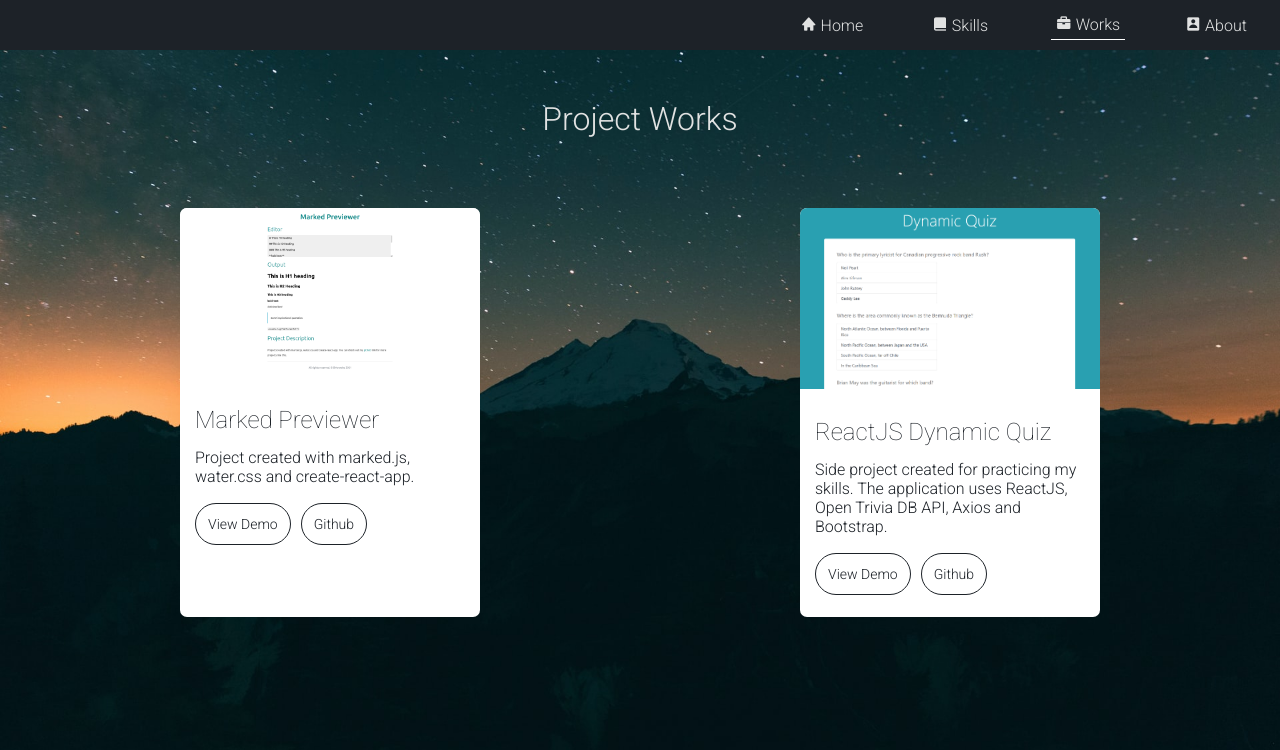
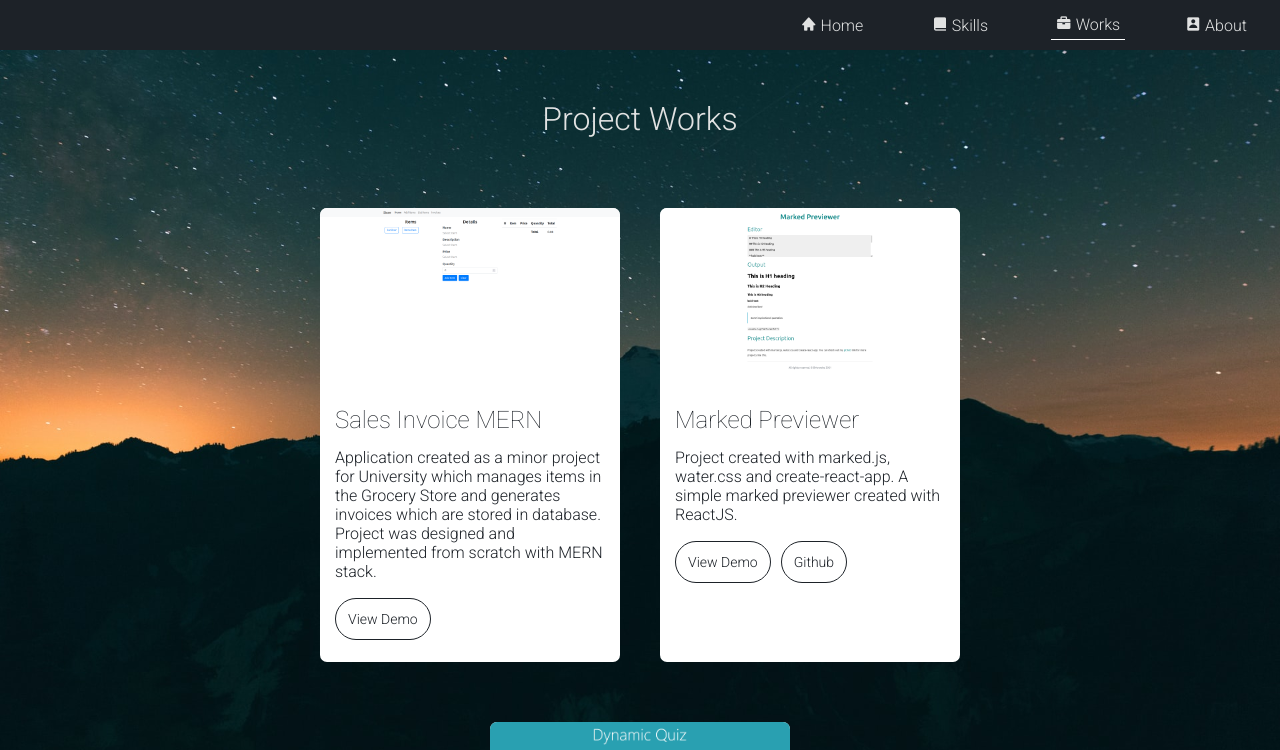
Before and after one commit to shiwanshudev/portfolio, a React (Create React App) app: page /works in a window 1280 px wide. Shown: the top 750 px of the page. Built offline with nearby package versions, Linux system fonts and the light colour scheme.

Commit message:
added project

```diff
--- a/src/components/Works.css
+++ b/src/components/Works.css
@@ -56,7 +56,7 @@ h2 {
 }
 .card-container {
   display: flex;
-  justify-content: space-between;
+  justify-content:center;
   flex-wrap: wrap;
 }
 
--- a/src/components/Works.js
+++ b/src/components/Works.js
@@ -1,14 +1,24 @@
 import "./Works.css";
+import Img1 from "../images/project1.png";
 import Img2 from "../images/project2.png";
 import Img3 from "../images/project3.png";
 import Card from "./Card";
 
 const projectsArr = [
   {
+    title: "Sales Invoice MERN",
+    img: Img1,
+    desc:
+      "Application created as a minor project for University which manages items in the Grocery Store and generates invoices which are stored in database. Project was designed and implemented from scratch with MERN stack.",
+    link: "https://sales-invoice-mern.netlify.app/",
+
+    github: ""
+  },
+  {
     title: "Marked Previewer",
     img: Img2,
     desc:
-      "Project created with marked.js, water.css and create-react-app.",
+      "Project created with marked.js, water.css and create-react-app. A simple marked previewer created with ReactJS.",
     link: "https://viewmarkdown.netlify.app/",
 
     github: 'https://github.com/shiwanshudev/marked_previewer'
```
Also changed, not shown: src/components/Skills.css (line endings or trailing spaces), src/images/project1.png (added).
